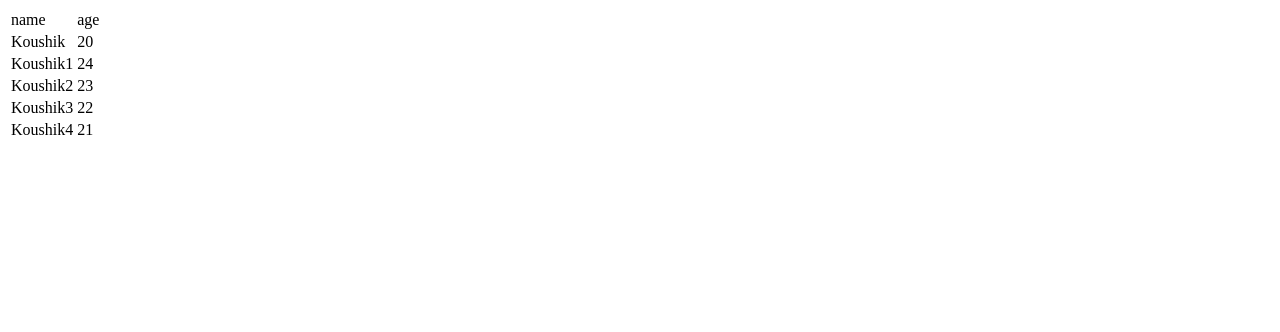
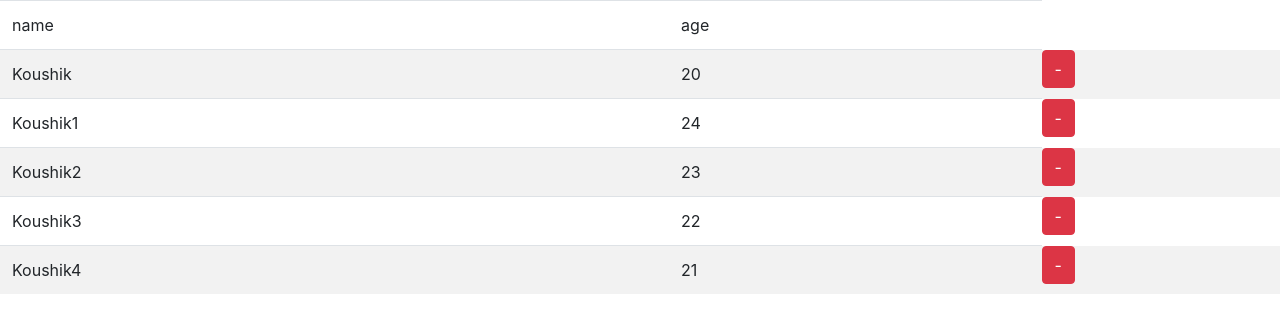
Before and after one commit to koushik-m/Sapient-Core-UI, a plain HTML site: page javascript/arrayofobjects.html in a window 1280 px wide. Drawn offline with nearby package versions, Linux system fonts and the light colour scheme.

Commit message:
minor changes

```diff
--- a/javascript/arrayofobjects.html
+++ b/javascript/arrayofobjects.html
@@ -6,11 +6,19 @@
     <title>Page Title</title>
     <meta name="viewport" content="width=device-width, initial-scale=1">
     <!-- <link rel="stylesheet" type="text/css" media="screen" href="main.css"> -->
-
+    <link rel="stylesheet" href="https://stackpath.bootstrapcdn.com/bootstrap/4.3.1/css/bootstrap.min.css" integrity="sha384-ggOyR0iXCbMQv3Xipma34MD+dH/1fQ784/j6cY/iJTQUOhcWr7x9JvoRxT2MZw1T" crossorigin="anonymous">
+    <script src="https://code.jquery.com/jquery-3.3.1.slim.min.js" integrity="sha384-q8i/X+965DzO0rT7abK41JStQIAqVgRVzpbzo5smXKp4YfRvH+8abtTE1Pi6jizo" crossorigin="anonymous"></script>
+<script src="https://cdnjs.cloudflare.com/ajax/libs/popper.js/1.14.7/umd/popper.min.js" integrity="sha384-UO2eT0CpHqdSJQ6hJty5KVphtPhzWj9WO1clHTMGa3JDZwrnQq4sF86dIHNDz0W1" crossorigin="anonymous"></script>
+<script src="https://stackpath.bootstrapcdn.com/bootstrap/4.3.1/js/bootstrap.min.js" integrity="sha384-JjSmVgyd0p3pXB1rRibZUAYoIIy6OrQ6VrjIEaFf/nJGzIxFDsf4x0xIM+B07jRM" crossorigin="anonymous"></script>
 </head>
 <body>
     <table id="tblEmployees">
+        <thead id="theader">
 
+        </thead>
+        <tbody id="tbody">
+
+        </tbody>
     </table>
     <script src="arrayofobjects.js"></script>
 </body>
--- a/javascript/arrayofobjects.js
+++ b/javascript/arrayofobjects.js
@@ -34,7 +34,7 @@
         //         dataRow.appendChild(dataColumn);
         //     }
         // }
-        var tbl = document.getElementById('tblEmployees');
+        var tbody = document.getElementById('tbody');
         for(var x in students) {
             var dataRow = createElement('tr');
             for(var columns in columnNames) {
@@ -42,14 +42,22 @@
                 dataColumn.innerHTML = students[x][columnNames[columns]];
                 dataRow.appendChild(dataColumn);
             }
+            var tdForButton = createElement('td');
+            var button = createElement('button');
+            button.innerHTML = "-"
+            button.className = 'btn btn-danger';
+            tdForButton.appendChild(button);
+            dataRow.appendChild(button);
             console.log(dataRow);
-            tbl.appendChild(dataRow);
+            tbody.appendChild(dataRow);
         }
     }
 
     function createTable() {
         var tbl = document.getElementById('tblEmployees');
-        tbl.appendChild(createHeaderRow());
+        tbl.className = 'table table-striped';
+        var theader = document.getElementById('theader');
+        theader.appendChild(createHeaderRow());
         createDataRow();
     }
     createTable();
```
